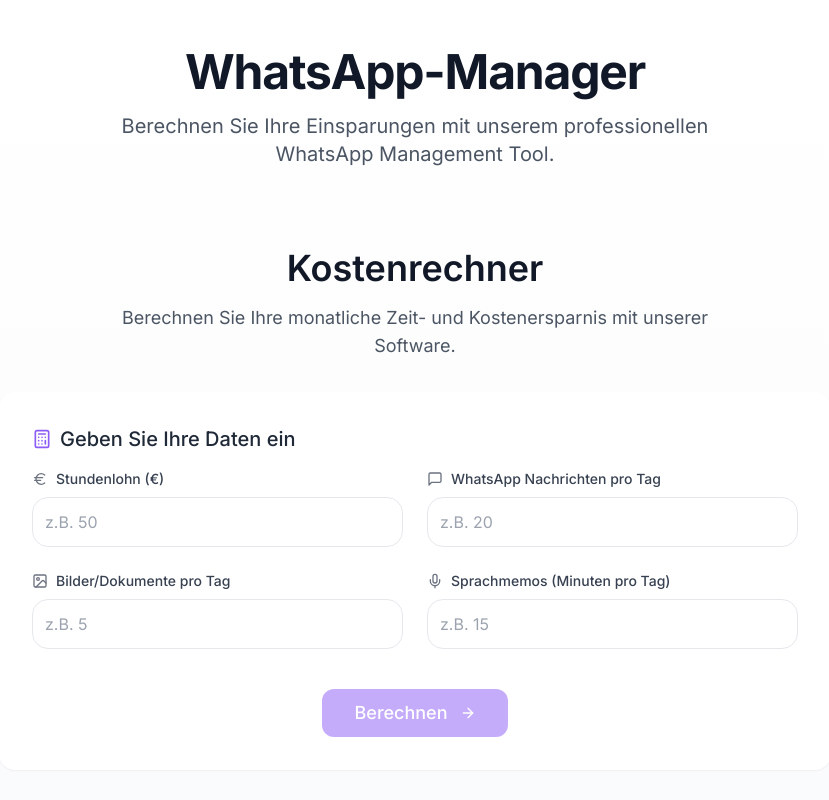
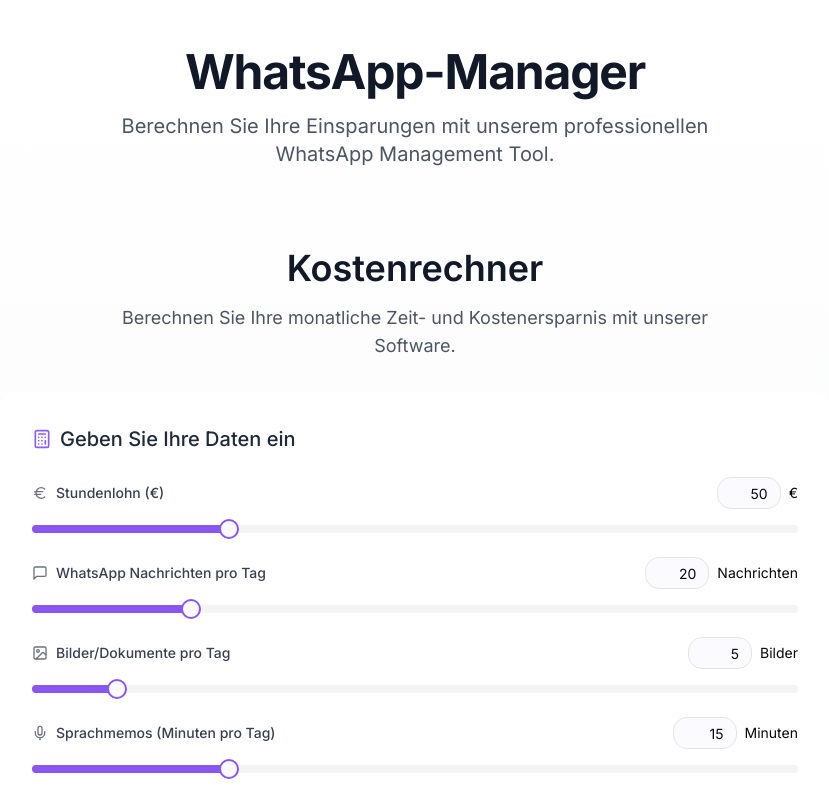
Before and after one commit to timgutberlet/saas-einsparrechner, a React (Vite) app: page / in a window 1280 px wide. Shown: the top 800 px of the page, without its empty margins (225-1054 px from the left). Built offline with nearby package versions, Linux system fonts and the light colour scheme.

Commit message:
Use sliders for input fields
Replaced input fields with sliders, pre-populated with example values.

```diff
--- a/src/components/CostCalculator.tsx
+++ b/src/components/CostCalculator.tsx
@@ -1,14 +1,20 @@
-
 import React, { useState, useEffect } from 'react';
 import { Calculator, Euro, MessageSquare, Image, Mic, Clock, ArrowRight } from 'lucide-react';
 import { Card } from '@/components/ui/card';
 import { Button } from '@/components/ui/button';
+import { Slider } from '@/components/ui/slider';
+import { Input } from '@/components/ui/input';
 
 const CostCalculator = () => {
-  const [hourlyRate, setHourlyRate] = useState<number | string>('');
-  const [messagesPerDay, setMessagesPerDay] = useState<number | string>('');
-  const [imagesPerDay, setImagesPerDay] = useState<number | string>('');
-  const [voiceMinutesPerDay, setVoiceMinutesPerDay] = useState<number | string>('');
+  const defaultHourlyRate = 50;
+  const defaultMessagesPerDay = 20;
+  const defaultImagesPerDay = 5;
+  const defaultVoiceMinutesPerDay = 15;
+
+  const [hourlyRate, setHourlyRate] = useState<number>(defaultHourlyRate);
+  const [messagesPerDay, setMessagesPerDay] = useState<number>(defaultMessagesPerDay);
+  const [imagesPerDay, setImagesPerDay] = useState<number>(defaultImagesPerDay);
+  const [voiceMinutesPerDay, setVoiceMinutesPerDay] = useState<number>(defaultVoiceMinutesPerDay);
 
   const [timeSavings, setTimeSavings] = useState<number | null>(null);
   const [moneySavings, setMoneySavings] = useState<number | null>(null);
@@ -16,13 +22,7 @@ const CostCalculator = () => {
   const [isCalculating, setIsCalculating] = useState<boolean>(false);
 
   const validateInputs = (): boolean => {
-    return (
-      hourlyRate !== '' &&
-      messagesPerDay !== '' &&
-      imagesPerDay !== '' &&
-      voiceMinutesPerDay !== '' &&
-      Number(hourlyRate) > 0
-    );
+    return hourlyRate > 0;
   };
 
   const calculateSavings = () => {
@@ -30,18 +30,14 @@ const CostCalculator = () => {
 
     setIsCalculating(true);
 
-    // Simulate calculation delay for better UX
     setTimeout(() => {
       const S = Number(hourlyRate);
       const N = Number(messagesPerDay);
       const B = Number(imagesPerDay);
       const M = Number(voiceMinutesPerDay);
 
-      // 22 working days per month
-      // Formula for monthly time savings in minutes
       const monthlySavingsMinutes = 22 * ((N * 1.833) + (B * 3.833) + (M * 0.667));
 
-      // Formula for monetary savings: (Time savings in hours) * Hourly rate
       const monthlySavingsEuro = (monthlySavingsMinutes / 60) * S;
 
       setTimeSavings(Math.round(monthlySavingsMinutes * 10) / 10);
@@ -52,10 +48,10 @@ const CostCalculator = () => {
   };
 
   const resetCalculator = () => {
-    setHourlyRate('');
-    setMessagesPerDay('');
-    setImagesPerDay('');
-    setVoiceMinutesPerDay('');
+    setHourlyRate(defaultHourlyRate);
+    setMessagesPerDay(defaultMessagesPerDay);
+    setImagesPerDay(defaultImagesPerDay);
+    setVoiceMinutesPerDay(defaultVoiceMinutesPerDay);
     setTimeSavings(null);
     setMoneySavings(null);
     setShowResults(false);
@@ -81,75 +77,126 @@ const CostCalculator = () => {
         <div className="p-6 md:p-8">
           {!showResults ? (
             <div className="space-y-6 animate-fade-in">
-              <div className="space-y-4">
+              <div className="space-y-6">
                 <h3 className="text-xl font-medium flex items-center gap-2 text-gray-800">
                   <Calculator className="h-5 w-5 text-brand" />
                   Geben Sie Ihre Daten ein
                 </h3>
-                <div className="grid grid-cols-1 md:grid-cols-2 gap-6">
-                  <div className="space-y-2">
+
+                <div className="space-y-4">
+                  <div className="flex items-center justify-between">
                     <label htmlFor="hourlyRate" className="text-sm font-medium text-gray-700 flex items-center gap-2">
                       <Euro className="h-4 w-4 text-gray-500" />
                       Stundenlohn (€)
                     </label>
-                    <input
+                    <div className="flex items-center gap-2">
+                      <Input
+                        type="number"
+                        value={hourlyRate}
+                        onChange={(e) => setHourlyRate(Number(e.target.value))}
+                        className="w-16 h-8 text-right"
+                        min={0}
+                        max={500}
+                      />
+                      <span className="text-sm">€</span>
+                    </div>
+                  </div>
+                  <Slider
                     id="hourlyRate"
-                      type="number"
-                      min="0"
-                      value={hourlyRate}
-                      onChange={(e) => setHourlyRate(e.target.value)}
-                      className="input-field"
-                      placeholder="z.B. 50"
+                    value={[hourlyRate]}
+                    min={0}
+                    max={200}
+                    step={1}
+                    onValueChange={(value) => setHourlyRate(value[0])}
+                    className="cursor-pointer"
                   />
                 </div>
 
-                  <div className="space-y-2">
+                <div className="space-y-4">
+                  <div className="flex items-center justify-between">
                     <label htmlFor="messagesPerDay" className="text-sm font-medium text-gray-700 flex items-center gap-2">
                       <MessageSquare className="h-4 w-4 text-gray-500" />
                       WhatsApp Nachrichten pro Tag
                     </label>
-                    <input
+                    <div className="flex items-center gap-2">
+                      <Input
+                        type="number"
+                        value={messagesPerDay}
+                        onChange={(e) => setMessagesPerDay(Number(e.target.value))}
+                        className="w-16 h-8 text-right"
+                        min={0}
+                        max={500}
+                      />
+                      <span className="text-sm">Nachrichten</span>
+                    </div>
+                  </div>
+                  <Slider
                     id="messagesPerDay"
-                      type="number"
-                      min="0"
-                      value={messagesPerDay}
-                      onChange={(e) => setMessagesPerDay(e.target.value)}
-                      className="input-field"
-                      placeholder="z.B. 20"
+                    value={[messagesPerDay]}
+                    min={0}
+                    max={100}
+                    step={1}
+                    onValueChange={(value) => setMessagesPerDay(value[0])}
+                    className="cursor-pointer"
                   />
                 </div>
 
-                  <div className="space-y-2">
+                <div className="space-y-4">
+                  <div className="flex items-center justify-between">
                     <label htmlFor="imagesPerDay" className="text-sm font-medium text-gray-700 flex items-center gap-2">
                       <Image className="h-4 w-4 text-gray-500" />
                       Bilder/Dokumente pro Tag
                     </label>
-                    <input
+                    <div className="flex items-center gap-2">
+                      <Input
+                        type="number"
+                        value={imagesPerDay}
+                        onChange={(e) => setImagesPerDay(Number(e.target.value))}
+                        className="w-16 h-8 text-right"
+                        min={0}
+                        max={500}
+                      />
+                      <span className="text-sm">Bilder</span>
+                    </div>
+                  </div>
+                  <Slider
                     id="imagesPerDay"
-                      type="number"
-                      min="0"
-                      value={imagesPerDay}
-                      onChange={(e) => setImagesPerDay(e.target.value)}
-                      className="input-field"
-                      placeholder="z.B. 5"
+                    value={[imagesPerDay]}
+                    min={0}
+                    max={50}
+                    step={1}
+                    onValueChange={(value) => setImagesPerDay(value[0])}
+                    className="cursor-pointer"
                   />
                 </div>
 
-                  <div className="space-y-2">
+                <div className="space-y-4">
+                  <div className="flex items-center justify-between">
                     <label htmlFor="voiceMinutesPerDay" className="text-sm font-medium text-gray-700 flex items-center gap-2">
                       <Mic className="h-4 w-4 text-gray-500" />
                       Sprachmemos (Minuten pro Tag)
                     </label>
-                    <input
+                    <div className="flex items-center gap-2">
+                      <Input
+                        type="number"
+                        value={voiceMinutesPerDay}
+                        onChange={(e) => setVoiceMinutesPerDay(Number(e.target.value))}
+                        className="w-16 h-8 text-right"
+                        min={0}
+                        max={500}
+                      />
+                      <span className="text-sm">Minuten</span>
+                    </div>
+                  </div>
+                  <Slider
                     id="voiceMinutesPerDay"
-                      type="number"
-                      min="0"
-                      value={voiceMinutesPerDay}
-                      onChange={(e) => setVoiceMinutesPerDay(e.target.value)}
-                      className="input-field"
-                      placeholder="z.B. 15"
+                    value={[voiceMinutesPerDay]}
+                    min={0}
+                    max={60}
+                    step={1}
+                    onValueChange={(value) => setVoiceMinutesPerDay(value[0])}
+                    className="cursor-pointer"
                   />
-                  </div>
                 </div>
               </div>
 
```
Lines whose indentation alone changed are shown as unchanged.
